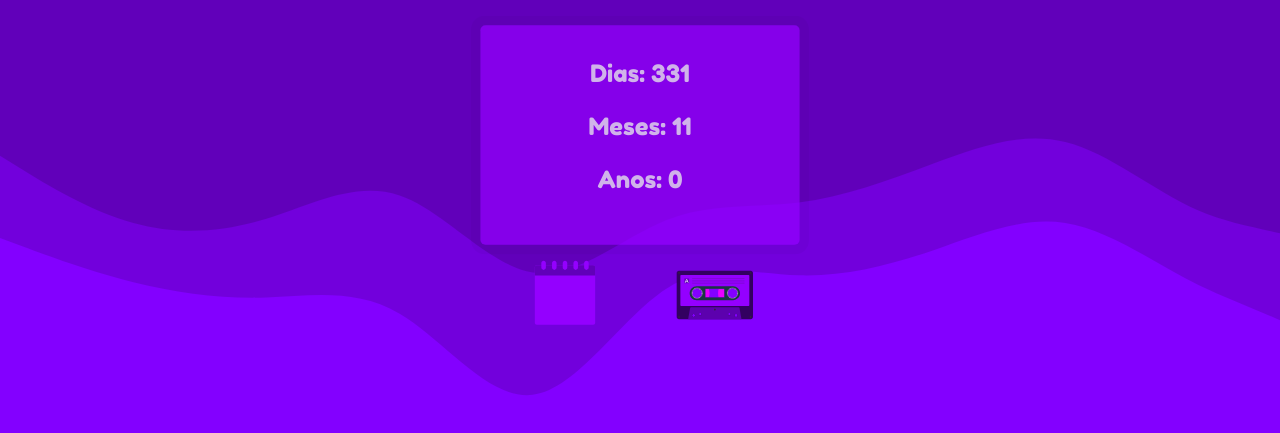
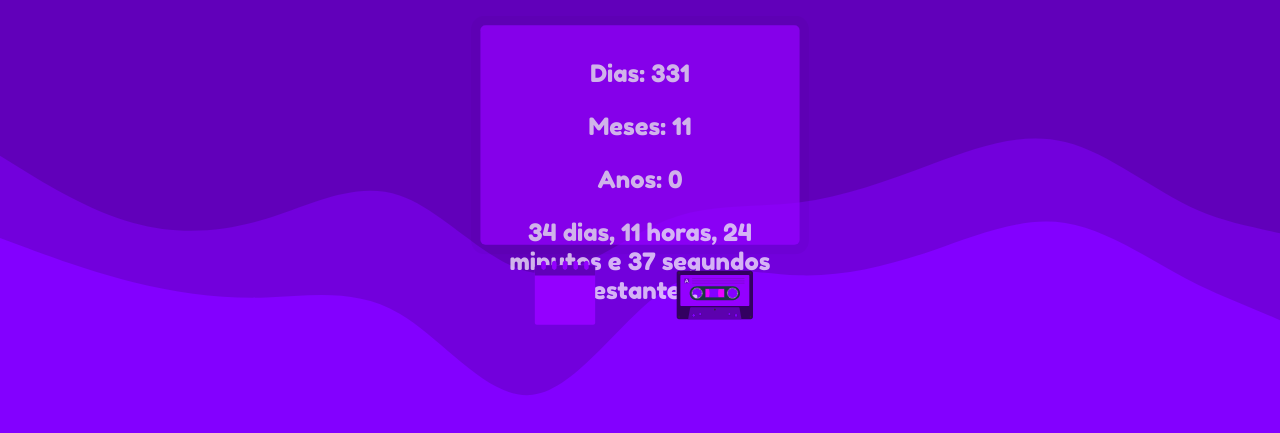
Before and after one commit to zzeis/dateCount, a plain HTML site: page index.html in a window 1280 px wide. Shown: the top 433 px of the page. Drawn offline with nearby package versions, Linux system fonts and the light colour scheme.

Commit message:
tag p create for the stopwatch

```diff
--- a/index.html
+++ b/index.html
@@ -27,6 +27,7 @@
         <p id="days"></p>
         <p id="months"></p>
         <p id="years"></p>
+        <p id="stopwatch"></p>
       </div>
       <div id="specialDay" class="close">
         <lottie-player
```
